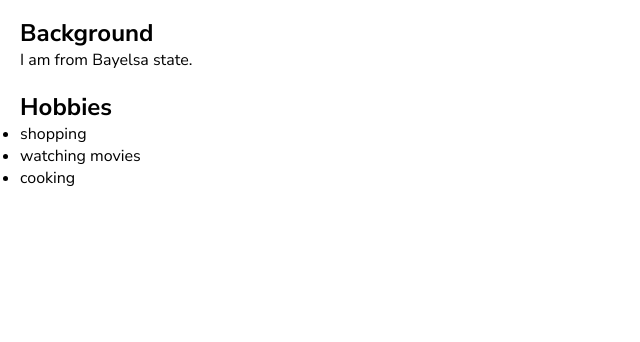
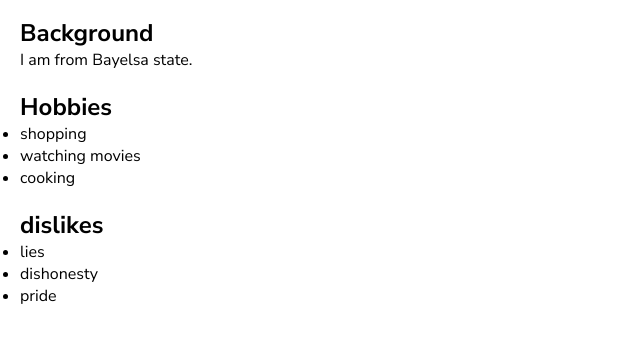
Before and after one commit to nua24/biography, a plain HTML site: page index.html in a window 1280 px wide. Shown: the part 68-410 px from the top of the page, without its empty margins (0-640 px from the left). Drawn offline with Linux system fonts and the light colour scheme.

Commit message:
dislikes

```diff
--- a/index.html
+++ b/index.html
@@ -32,5 +32,13 @@
             </li>
         </ul>
     </section>
+    <section>
+        <h1>dislikes</h1>
+        <ul>
+            <li>lies</li>
+            <li>dishonesty</li>
+            <li>pride</li>
+        </ul>
+    </section>
 </body>
 </html>
```
